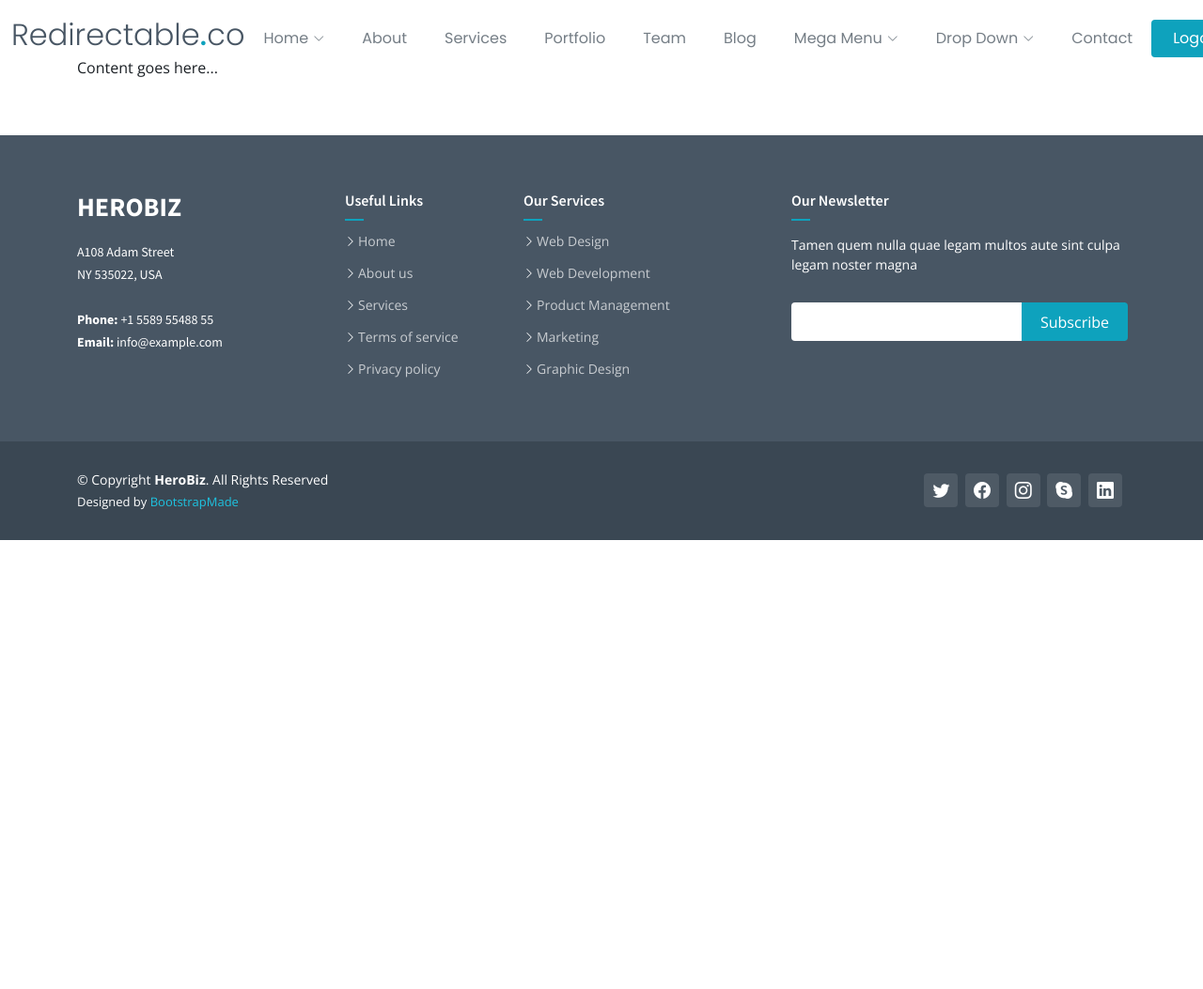
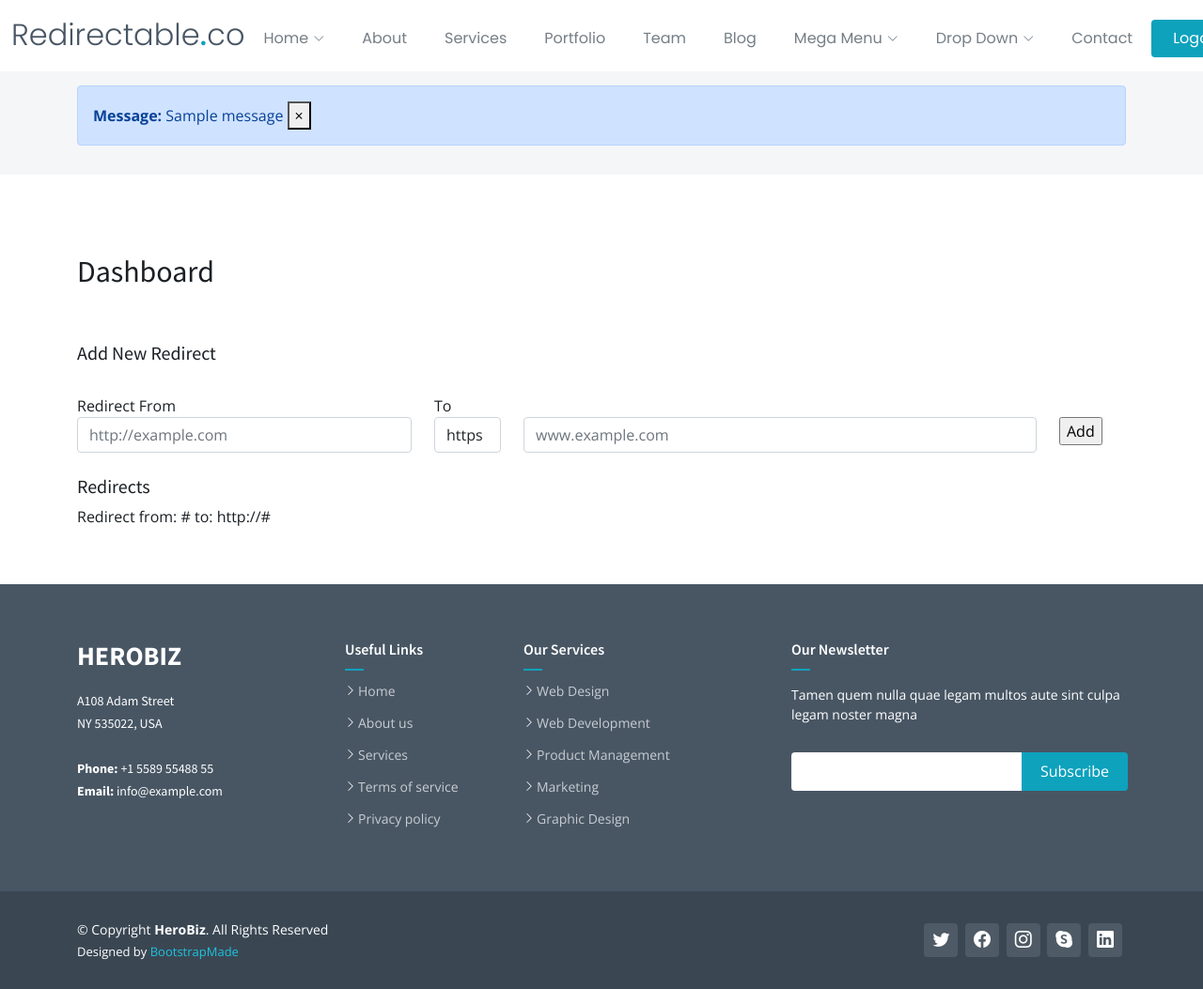
Before and after one commit to HewyK/redirectable, a Django app: page /dashboard in a window 1280 px wide. Shown: the whole page at 94% size. Before the commit the page ends 575 px from the top, so only its background shows below. Run offline with Django 3.2, Linux system fonts and the light colour scheme; a user stored in the database is signed in; tables that the repository leaves empty hold one stand-in row (values such as "Sample post"); one stand-in notice (Sample message) is shown; some libraries are stand-ins or nearby versions.

Commit message:
add redirect working

```diff
--- /dev/null
+++ b/core/forms.py
@@ -0,0 +1,48 @@
+from django.db.models import fields
+from django.forms import ModelForm, Form, widgets
+from django import forms
+from core.models import *
+
+class UserForm(ModelForm):
+    class Meta:
+        model = User
+        fields = ('first_name', 'last_name', 'email', 'username',)
+
+        widgets = {
+            'username': forms.TextInput(attrs={'class': 'form-control'}),
+            'email': forms.TextInput(attrs={'class': 'form-control'}),
+            'first_name': forms.TextInput(attrs={'class': 'form-control'}),
+            'last_name': forms.TextInput(attrs={'class': 'form-control'}),
+        }
+
+class UserProfileForm(ModelForm):
+
+    class Meta:
+        model = UserProfile
+        fields = ('contact_mobile', 'marketing_choice', 'notes',)
+
+        widgets = {
+            'contact_mobile': forms.TextInput(attrs={'class': 'form-control'}),
+            'notes': forms.Textarea(attrs={'class': 'form-control'}),
+        }
+
+
+class RedirectsForm(ModelForm):
+
+    url_from = forms.CharField(
+        required=True,
+        widget = forms.TextInput(attrs={'class': 'form-control', 'placeholder': 'http://example.com'})
+    )
+    url_to = forms.CharField(
+        required=True,
+        widget = forms.TextInput(attrs={'class': 'form-control', 'placeholder': 'www.example.com'})
+    )
+    http_https = forms.ChoiceField(
+        required=True,
+        choices=HTTP_CHOICES,
+        widget = forms.Select(attrs={'class': 'form-control', 'empty_label': 'Please Select'})
+        )
+
+    class Meta:
+        model = Redirects
+        fields = ('url_from', 'url_to', 'http_https',)
--- a/core/models.py
+++ b/core/models.py
@@ -61,7 +61,7 @@ class Redirects(models.Model):
         db = 'default'
     id = models.AutoField(
         db_column='id', primary_key=True)
-    user = models.ForeignKey(User, null=True, on_delete=models.CASCADE, related_name='user_redirects')
+    user = models.ForeignKey(User, null=False, on_delete=models.CASCADE, related_name='user_redirects')
     timestamp = models.DateTimeField(default=timezone.now)
     url_from = models.CharField(max_length=512, null=False)
     url_to = models.CharField(max_length=512, null=False)
--- a/core/views.py
+++ b/core/views.py
@@ -2,7 +2,10 @@ from django.shortcuts import redirect, render, get_object_or_404
 from django.views.generic import TemplateView
 from django.http import HttpResponseRedirect, HttpResponse
 from urllib.request import urlopen
+from django.contrib import messages
+
 from core.models import *
+from core.forms import *
 
 
 class HomeView(TemplateView):
@@ -10,6 +13,33 @@ class HomeView(TemplateView):
 
 class DashboardView(TemplateView):
     template_name = 'dashboard.html'
+
+    def get_context_data(self, **kwargs):
+        context = super().get_context_data(**kwargs)
+        redirects = Redirects.objects.filter(user=self.request.user)
+
+        context['redirects'] = redirects
+        context['form'] = RedirectsForm(initial={'http_https': 'https'})
+        return context
+
+    def post(self, request, *args, **kwargs):
+
+        form = RedirectsForm(request.POST)
+
+        if form.is_valid():
+            print('valid form')
+            r = Redirects()
+            r.user = self.request.user
+            r.url_from = form.cleaned_data['url_from']
+            r.url_to = form.cleaned_data['url_to']
+            r.http_https = form.cleaned_data['http_https']
+            r.save()
+            messages.add_message(self.request, messages.INFO, 'Added Successfully')
+        else:
+            print('invalid form')
+            messages.add_message(self.request, messages.ERROR, 'Error adding redirect')
+
+        return HttpResponseRedirect(self.request.META.get('HTTP_REFERER', '/'))
 
 def redirect_url(request):
 
--- a/redirectable/templates/dashboard.html
+++ b/redirectable/templates/dashboard.html
@@ -5,6 +5,44 @@
 {% endblock %}
 {% block content %}
 
-Content goes here...
+<div class="row mt-4 align-items-center">
+    <div class="col-lg-12">
+        <form action="" method="post">
+            {% csrf_token %}
+            <h2>Dashboard</h2>
+            <br /><br />
+            <h5>Add New Redirect</h5><br />
+            <div class="row">
+                <div class="col-lg-4">
+                    <label>Redirect From</label>
+                    {{form.url_from}}
+                </div>
+                <div class="col-lg-1">
+                    <label>To</label>
+                    {{form.http_https}}
+                </div>
+                <div class="col-lg-6 mt-4">
+                    {{form.url_to}}
+                </div>
+                <div class="col-lg-1 mt-4">
+                    <input type="submit" value="Add">
+                </div>
+            </div>
+        </form>
+    </div>
+</div>
+
+<div class="row mt-4">
+    {% if redirects %}
+    <h5>Redirects</h5><br />
+    {% for r in redirects %}
+        <div class="row">
+            <div class="col-lg-12">
+                Redirect from: {{r.url_from}} to: {{r.http_https}}://{{r.url_to}}
+            </div>
+        </div>
+    {% endfor %}
+{% endif %}
+</div>
 
 {% endblock %}
--- a/redirectable/templates/includes/base.html
+++ b/redirectable/templates/includes/base.html
@@ -131,6 +131,34 @@
 
   <main id="main">
 
+    {% if messages %}
+    <!-- ======= Messages ======= -->
+    <div class="breadcrumbs">
+    <div class="container mt-6">
+    {% for message in messages %}
+      {% if message.level == DEFAULT_MESSAGE_LEVELS.ERROR %}
+          <div class="alert alert-alert alert-dismissible fade show" role="alert">
+            <strong>Important: </strong>
+            {{ message }}
+            <button type="button" class="close" data-dismiss="alert" aria-label="Close">
+            <span aria-hidden="true">&times;</span>
+            </button>
+          </div>
+      {% else %}
+          <div class="alert alert-primary alert-dismissible fade show" role="alert">
+            <strong>Message: </strong>
+            {{ message }}
+            <button type="button" class="close" data-dismiss="alert" aria-label="Close">
+            <span aria-hidden="true">&times;</span>
+            </button>
+          </div>
+      {% endif %}
+    {% endfor %}
+    </div></div>
+    <!-- End Messages -->
+    {% endif %}
+
+
     <!-- ======= Content Section ======= -->
     <section class="inner-page">
       <div class="container" data-aos="fade-up">
```
Also changed, not shown: core/migrations/0004_alter_redirects_user.py (added).
